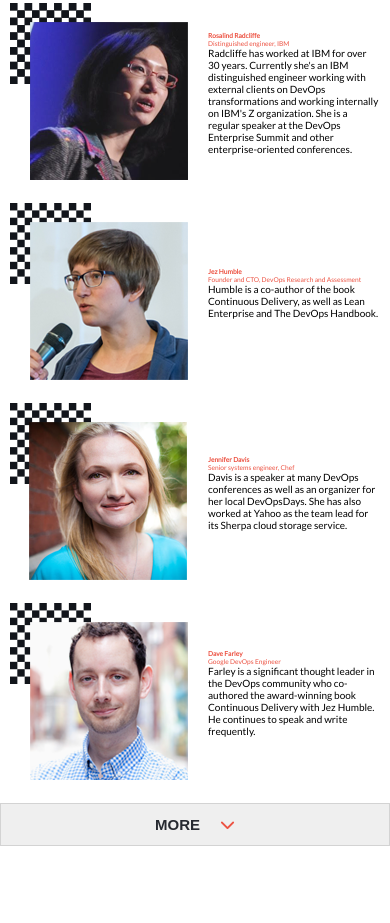
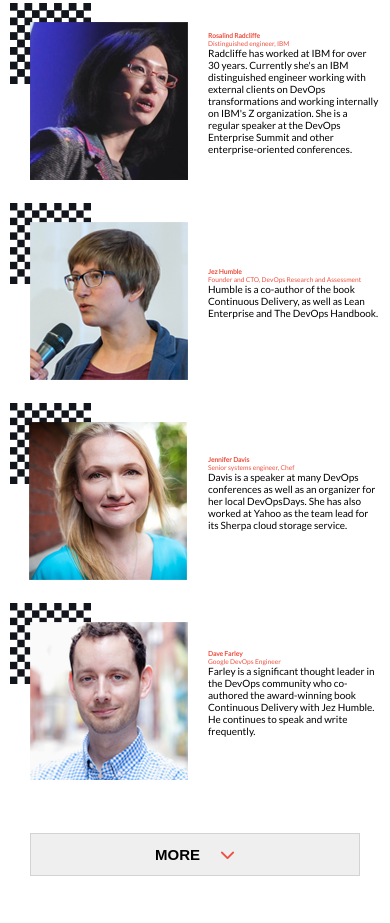
Before and after one commit to Caren-Koroeny/hiddekel-global-summit, a website: page index.html in a window 390 px wide. Shown: the part 2079-3002 px from the top of the page. Before the commit the page ends 2925 px from the top, so only its background shows below. Drawn offline with Linux system fonts and the light colour scheme.

Commit message:
changed see more height

```diff
--- a/assets/js/script.js
+++ b/assets/js/script.js
@@ -86,8 +86,10 @@ speakerCardSection.forEach((ele, index) => {
 const speakerSection = document.getElementById("speakers-section");
 
 const seeMoreBtn =  `
+		<div class="see-more">
 		<button class="see-more-btn" id="see-more-btn">
 			More <i class="fa-solid fa-chevron-down"></i>
 		</button>
+		</div>
 		`;
 	speakerSection.innerHTML += seeMoreBtn;
--- a/assets/styles/mobile-about.css
+++ b/assets/styles/mobile-about.css
@@ -170,7 +170,6 @@ body {
   }
 
   .logo-caption {
-    width: 500px;
     padding: 50px;
   }
 
@@ -191,7 +190,7 @@ body {
   }
 
   .past-expo-text {
-    margin-left: 20px;
+    text-align: center;
     color: #101011;
     padding: 20px;
     font-weight: 200;
--- a/assets/styles/mobile.css
+++ b/assets/styles/mobile.css
@@ -308,7 +308,10 @@ body {
     color: #ec5242;
     font-size: 1.7vw;
   }
-
+  .see-more{
+    height: 130px;
+    padding: 30px;
+  }
   .see-more-btn {
     padding: 12px 20px;
     display: flex;
@@ -316,12 +319,13 @@ body {
     justify-content: center;
     gap: 20px;
     width: 100%;
+
     border: 1px solid #d3d3d3;
     margin-top: 10px;
     font-size: 15px;
     font-weight: 700;
     text-transform: uppercase;
-    color: #272a31;
+    /* color: #272a31; */
   }
 
   .fa-chevron-down {
```
